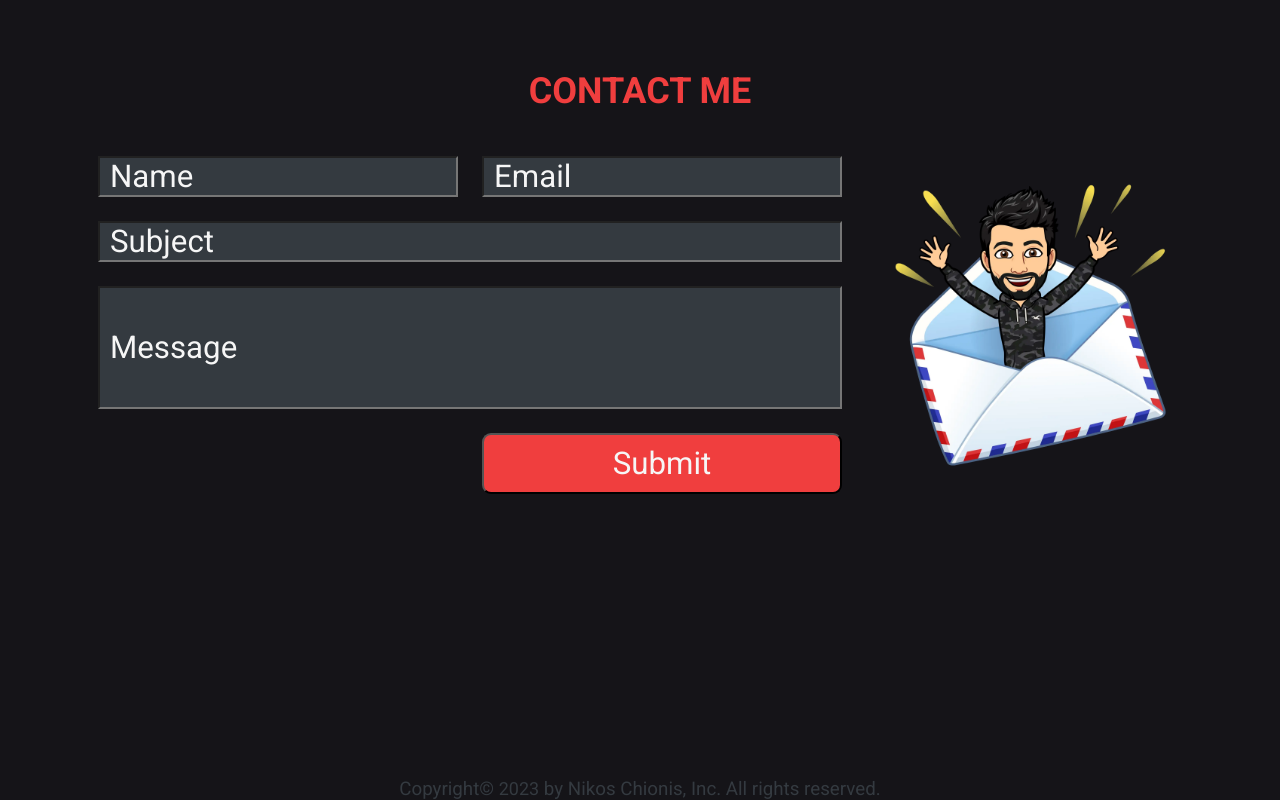
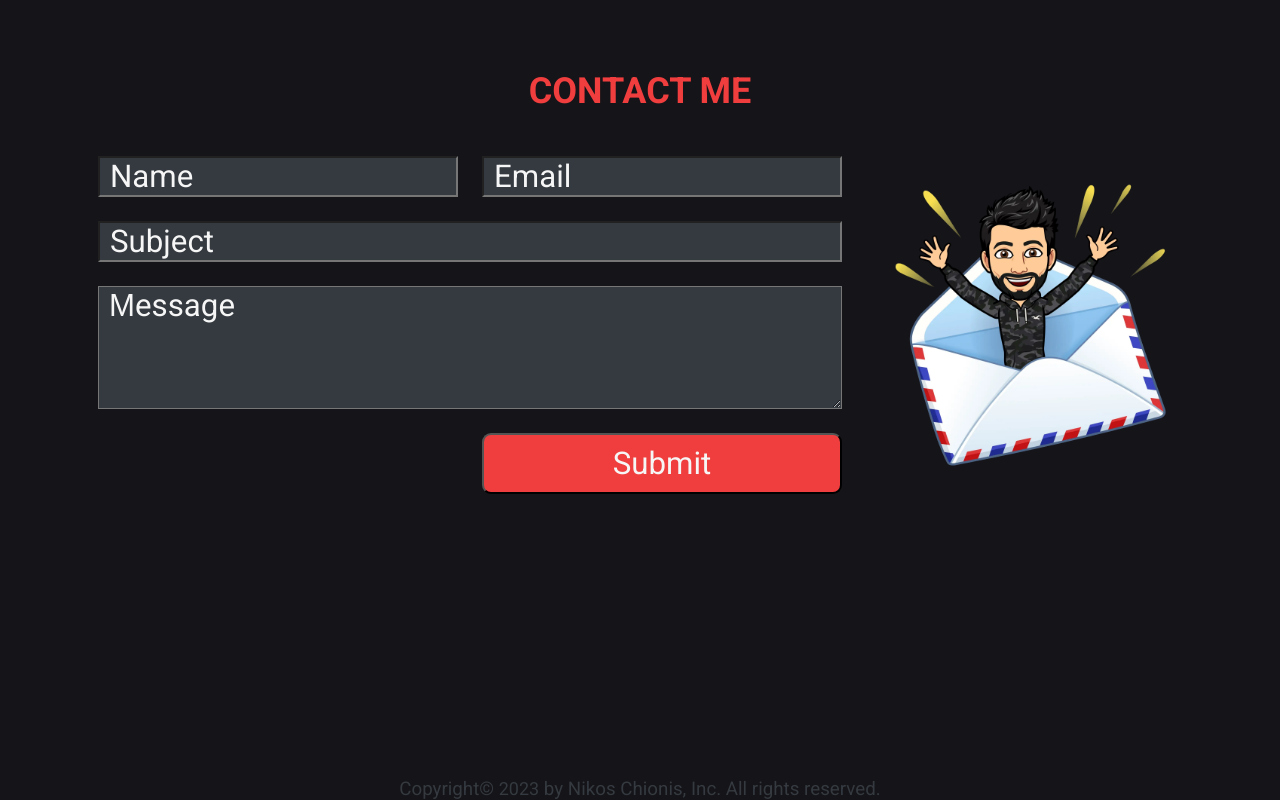
Before and after one commit to fenomenogr777/My-Portofolio, a plain HTML site: page index.html in a window 1280 px wide. Shown: the part 3125-3925 px from the top of the page. Drawn offline with nearby package versions, Linux system fonts and the light colour scheme.

Commit message:
form submit upd

```diff
--- a/css/style.css
+++ b/css/style.css
@@ -105,7 +105,6 @@
 .contact a::after {
   height: 0;
 }
-
 
 .social-icon {
   width: 3.6rem;
@@ -268,16 +267,13 @@
 
 /* PROJECTS */
 
-
-.project-btnsParent{
+.project-btnsParent {
   display: flex;
   justify-content: center;
-
 }
 .project-btns {
-
   display: grid;
-  grid-template-columns:1fr  1fr;
+  grid-template-columns: 1fr 1fr;
   /* gap: 3rem; */
   justify-content: center;
   margin-bottom: 3rem;
@@ -398,9 +394,12 @@ input::placeholder {
 .message {
   grid-column: 1/3;
   background-color: var(--dark);
+  color: var(--light);
 }
 
 .message::placeholder {
+  color: var(--light);
+  padding-left: 1rem;
 }
 
 .submit {
@@ -501,7 +500,7 @@ input::placeholder {
   transform: translate(200%);
 }
 
-.slide-width{
+.slide-width {
   width: 90rem;
   align-self: center;
 }
@@ -510,11 +509,10 @@ align-self: center;
   align-self: center;
 }
 
-.project-btn.active-project-btn{
+.project-btn.active-project-btn {
   background: var(--red);
   color: var(--light);
   font-weight: 700;
-
 }
 .icon-inner {
   display: flex;
--- a/index.html
+++ b/index.html
@@ -259,13 +259,11 @@
         <div class="contact-box-all">
 
           <div class="contact-form">
-<form class="form" action="" netlify>
-
-  <input class="name" type="text" placeholder="Name">
+<form class="form" method="post" data-netlify="true" netlify>
+  <input class="name" name="name" type="text" placeholder="Name">
   <input class="mail" type="email" placeholder="Email">
   <input class="subject" type="text" placeholder="Subject">
-  <input class="message" type="text" placeholder="Message" >
-  <!-- <input class="submit btn" type="submit"> -->
+  <textarea class="message" name="message" placeholder="Μessage"></textarea>
 <button class="submit btn">Submit</button>
 
 </form>
```
Lines whose indentation alone changed are shown as unchanged.
